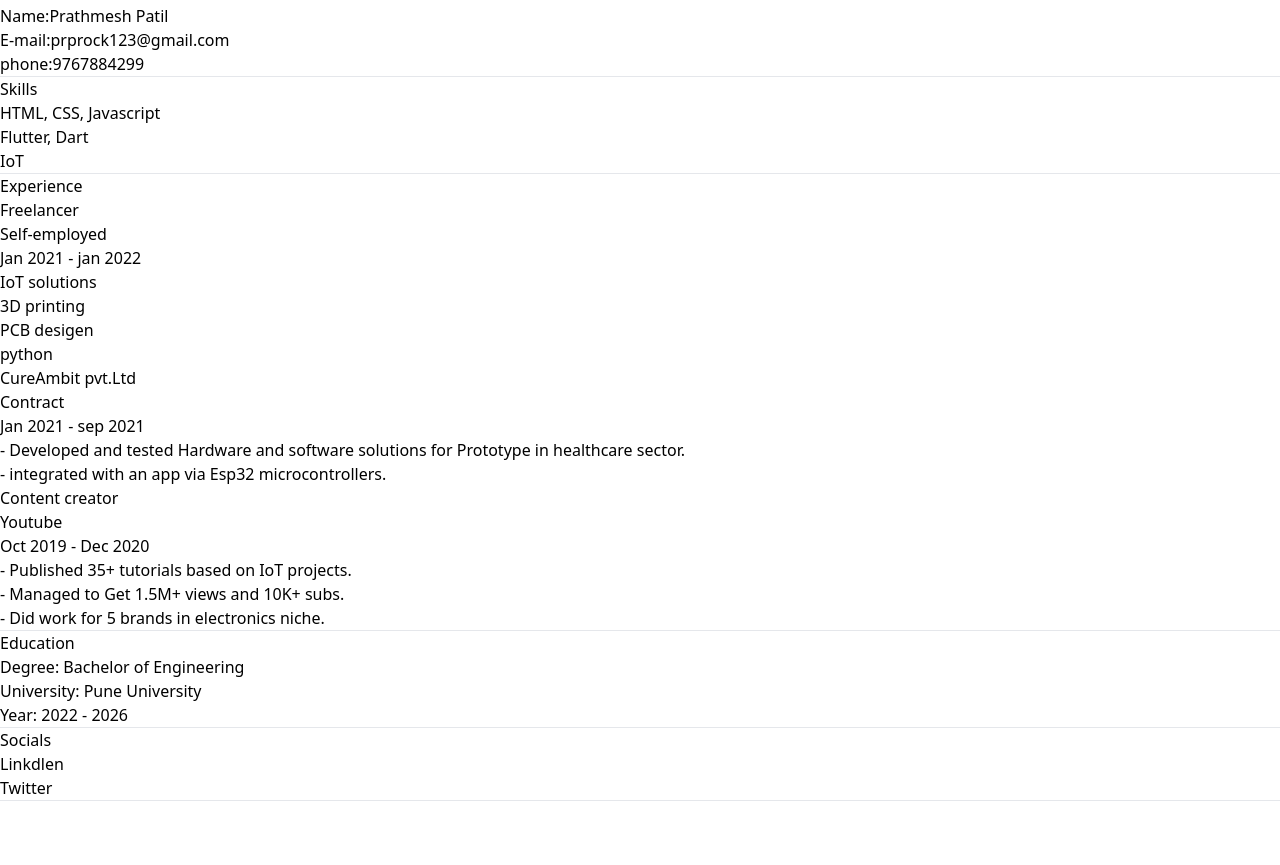
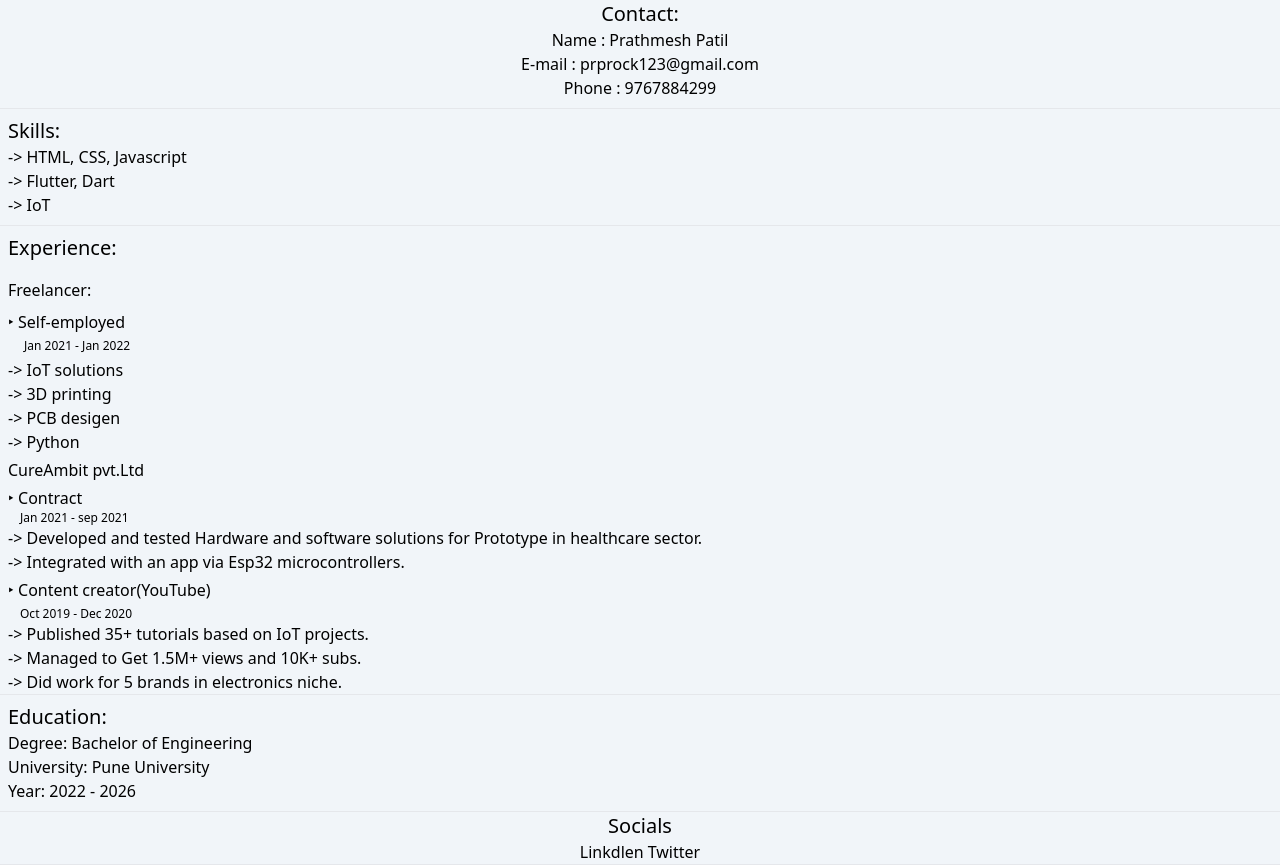
Before and after one commit to Parth263/my-resume-tailwind, a plain HTML site: page index.html in a window 1280 px wide. Shown: the part 57-922 px from the top of the page. Before the commit the page ends 858 px from the top, so only its background shows below. Drawn offline with nearby package versions, Linux system fonts and the light colour scheme.

Commit message:
Basic tailwind updated

```diff
--- a/index.html
+++ b/index.html
@@ -7,70 +7,73 @@
     <script src="https://cdn.tailwindcss.com"></script>
     <title>Resume</title>
 </head>
-<body>
-    <h2 class="text-3xl font-bold underline">Prathmesh Patil</h2>
+<body class="">
+    <h2 class=" text-2xl text-center font-sans p-2 bg-slate-100 font-medium ">Prathmesh Patil</h2>
      <hr>
-     <section class="contact">
-        <h3>Contact:</h3>
-        <P>Name:Prathmesh Patil</P>
-        <P>E-mail:prprock123@gmail.com</P>
-        <P>phone:9767884299</P>
+     <section class=" text-center bg-slate-100 p-2 ">
+        <h3 class=" text-xl font-sans">Contact:</h3>
+        <P class="">Name : Prathmesh Patil</P>
+        <P>E-mail : prprock123@gmail.com</P>
+        <P>Phone : 9767884299</P>
      </section>
     <hr>
-    <section class="Skills">
-        <h3>Skills</h3>
+    <section class=" p-2 bg-slate-100">
+        <h3 class="font-medium text-xl font-sans">Skills:</h3>
         <ul>
-            <li>HTML, CSS, Javascript</li>
-            <li>Flutter, Dart</li>
-            <li>IoT</li>
+            <li> -> HTML, CSS, Javascript</li>
+            <li> -> Flutter, Dart</li>
+            <li> -> IoT</li>
         </ul>
     </section>
     <hr>
-    <h2>Experience</h2>
-        <div class="Exp1">
-            <h4>Freelancer</h4>
-            <p>Self-employed</p>
-            <p>Jan 2021 - jan 2022</p>
+
+    <h2 class=" text-xl font-sans p-2 font-medium bg-slate-100 ">Experience:</h2>
+        <div class=" bg-slate-100 ">
+            <h4 class="p-1 font-sans font-medium p-2">Freelancer:</h4>
+            <p class=" ml-2 text-1xl "> ‣ Self-employed</p>
+            <p class=" text-xs ml-5 p-1">Jan 2021 - Jan 2022</p>
             <ul class="skills">
-                <li>IoT solutions</li>
-                <li>3D printing</li>
-                <li>PCB desigen</li>
-                <li>python</li>
+                <li class=" ml-2 "> -> IoT solutions</li>
+                <li class="ml-2 "> -> 3D printing</li>
+                <li class=" ml-2"> -> PCB desigen</li>
+                <li class="ml-2"> -> Python</li>
             </ul>
         </div>
 
-        <div class="Exp2">
-            <h4>CureAmbit pvt.Ltd </h4>
-            <p>Contract</p>
-            <p>Jan 2021 - sep 2021</p>
-            <p> - Developed and tested Hardware and software solutions
+        <div class="Exp2 bg-slate-100 ">
+            <h4 class="p-1 font-sans font-medium ml-1">CureAmbit pvt.Ltd </h4>
+            <p class="ml-2 text-1xl font-medium">‣ Contract</p>
+            <p class="text-xs ml-5">Jan 2021 - sep 2021</p>
+            <p class="ml-2"> -> Developed and tested Hardware    and software solutions
                   for Prototype in healthcare sector. <br>
-                - integrated with an app via Esp32 microcontrollers.</p>
+                -> Integrated with an app via Esp32 microcontrollers.</p>
         </div>
 
-        <div class="Exp3">
-            <h4>Content creator</h4>
-            <p>Youtube</p>
-            <p>Oct 2019 - Dec 2020</p>
-            <p> - Published 35+ tutorials based on IoT projects. <br>
-                - Managed to Get 1.5M+ views and 10K+ subs. <br>
-                - Did work for 5 brands in electronics niche.</p>
+        <div class=" bg-slate-100">
+            <h4 class="p-1 font-sans font-medium ml-1 "> ‣ Content creator(YouTube)</h4>
+            <p class="text-xs ml-5 font-medium ml-1">Oct 2019 - Dec 2020</p>
+            <p class=" ml-2"> -> Published 35+ tutorials based on IoT projects. <br>
+                -> Managed to Get 1.5M+ views and 10K+ subs. <br>
+                -> Did work for 5 brands in electronics niche.</p>
         </div>
     </section>
     <hr>
-    <section class="Edu">
-        <h2>Education</h2>
+    <section class=" bg-slate-100 p-2">
+        <h2 class=" font-sans font-medium text-xl
+        ">Education: </h2>
         <p>Degree: Bachelor of Engineering</p>
         <p>University: Pune University</p>
         <p>Year: 2022 - 2026</p>
 
     </section>
     <hr>
-    <section class="Socials">
-        <h2>Socials</h2>
-        <p>
-            <a href="www.linkedin.com/in/prathmesh-patil-1b1b311aa">Linkdlen</a> <br>
-            <a href="https://twitter.com/Pratham_015">Twitter</a>
+    <section class="bg-slate-100">
+        <h2 class=" text-center font-sans font-medium  text-xl">Socials</h2>
+        <p class=" text-center p-0 flex space-x-1 justify-center to-blue-600">
+            <a href="www.linkedin.com/in/prathmesh-patil-1b1b311aa">Linkdlen</a> <span>
+             <a href="https://twitter.com/Pratham_015">Twitter</a>
+            </span>
+
         </p>
     </section>
     <hr>
```
